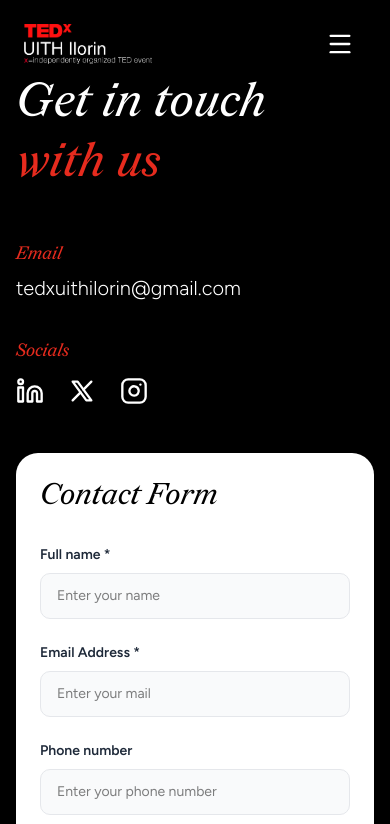
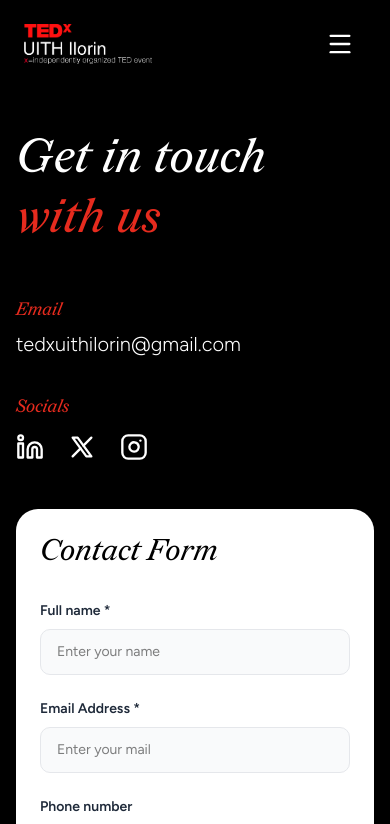
Before and after one commit to Darth-Mal/tedxuith, a Next.js app: page /contact in a window 390 px wide. Shown: the top 824 px of the page. Built offline with nearby package versions, Linux system fonts and the light colour scheme.

Commit message:
contact us

```diff
--- a/app/contact/page.tsx
+++ b/app/contact/page.tsx
@@ -60,7 +60,7 @@ const ContactSection = () => {
         {/* Left Side */}
         <div className="flex flex-col justify-center space-y-12 pt-8 lg:pt-20">
           <div>
-            <h1 className="font-main-italic text-left text-5xl md:text-7xl leading-tight">
+            <h1 className="font-main-italic text-left text-5xl md:text-7xl max-sm:mt-20 leading-tight">
               Get in touch
               <br />
               <span className="text-[#E62B1E]">with us</span>
```
